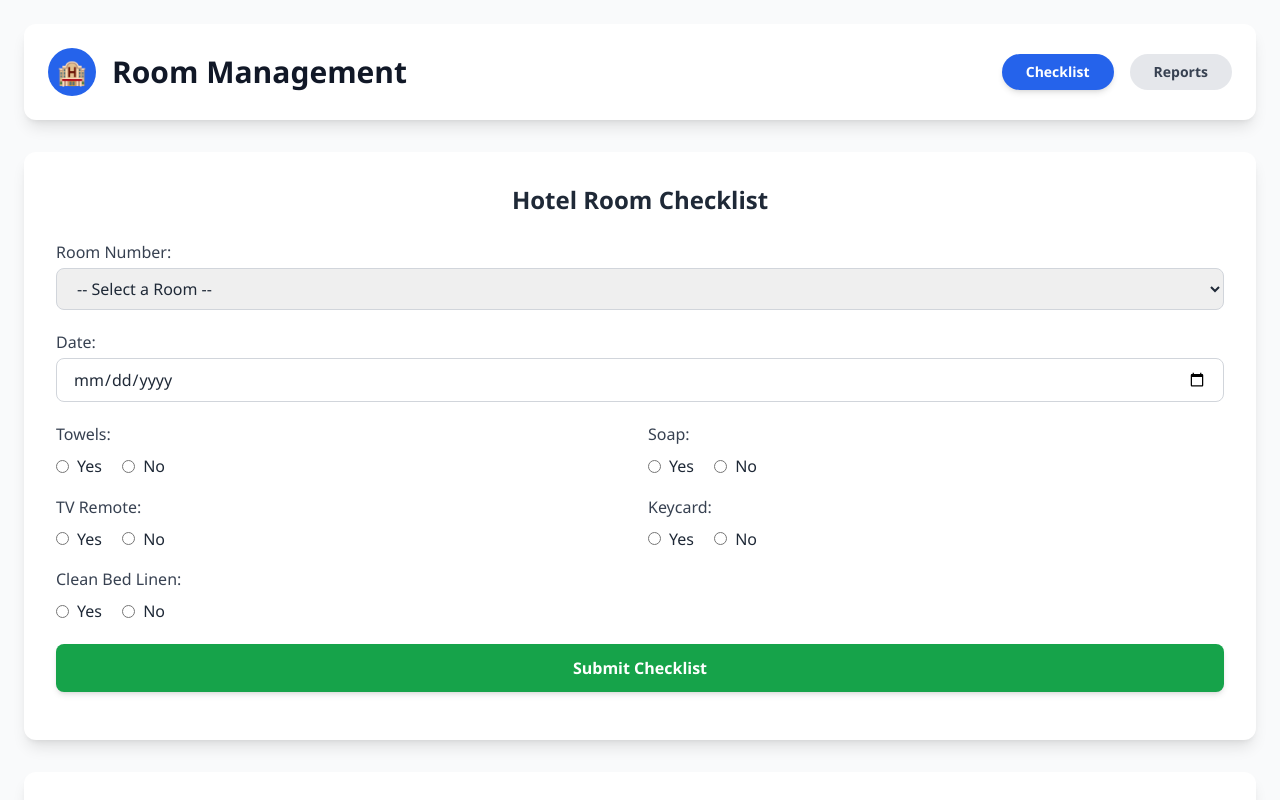
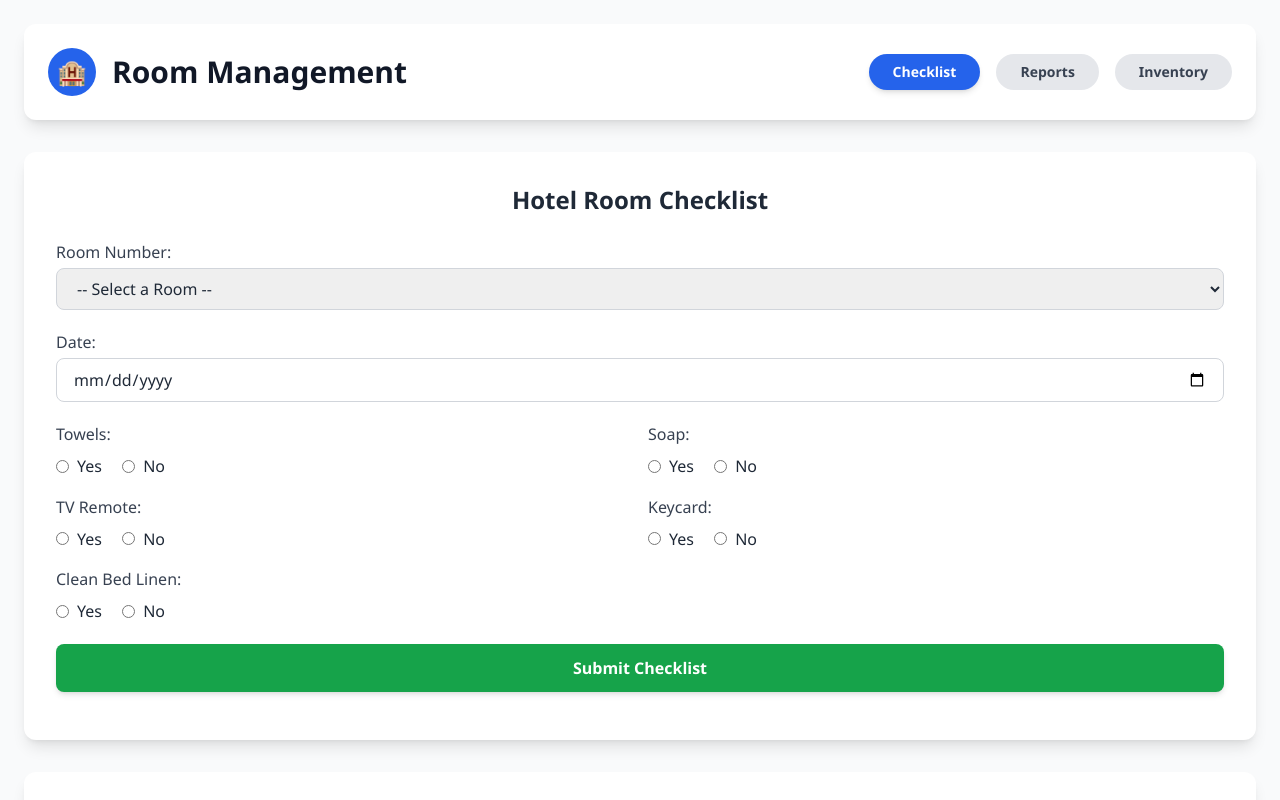
Before and after one commit to nachwerarichard/roomcheckbackend, a website: page home9.html in a window 1280 px wide. Shown: the top 800 px of the page. Drawn offline with nearby package versions, Linux system fonts and the light colour scheme; no server answers.

Commit message:
Update home9.html

```diff
--- a/home9.html
+++ b/home9.html
@@ -163,7 +163,12 @@
             Reports
           </button>
 
-
+          <button
+            id="tabInventory"
+            class="tab-button py-2 px-6 text-sm font-semibold rounded-full transition-all text-gray-700 bg-gray-200 hover:bg-gray-300"
+          >
+            Inventory
+          </button>
         </nav>
       </header>
 
```
